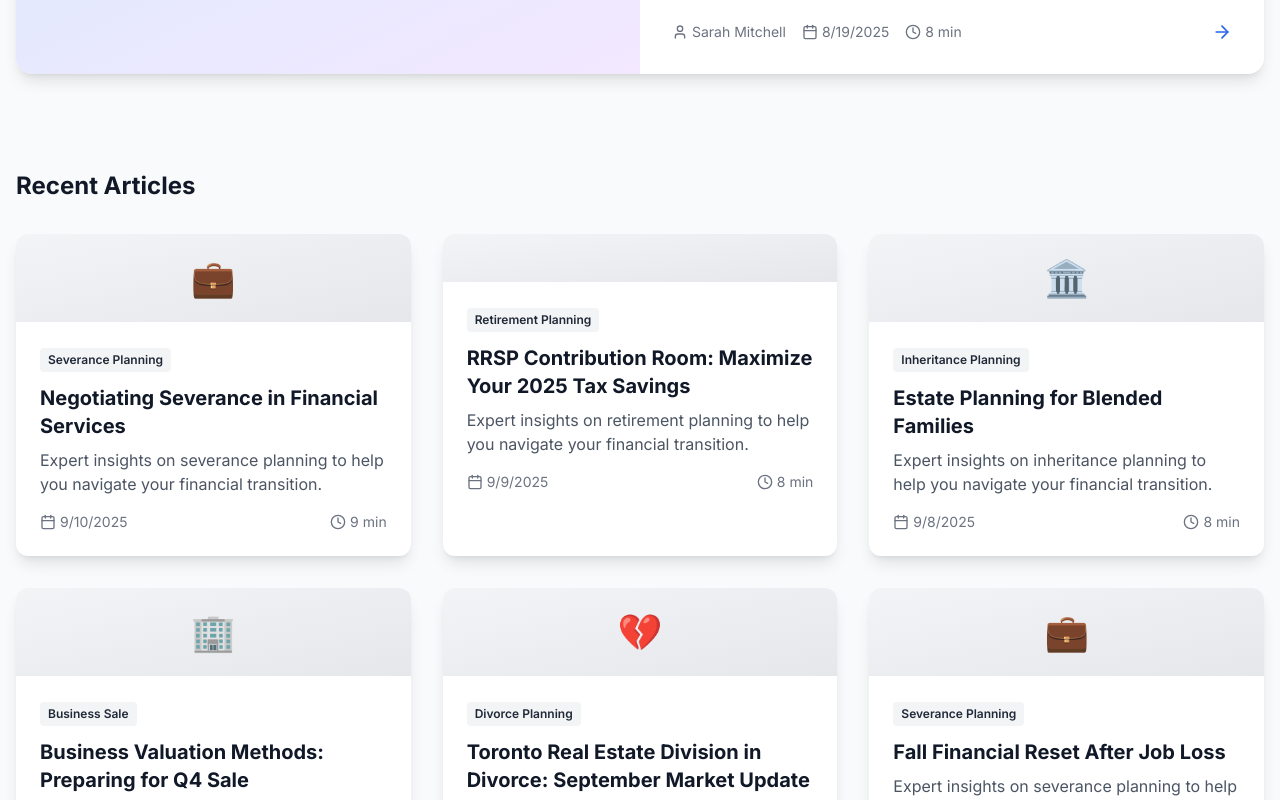
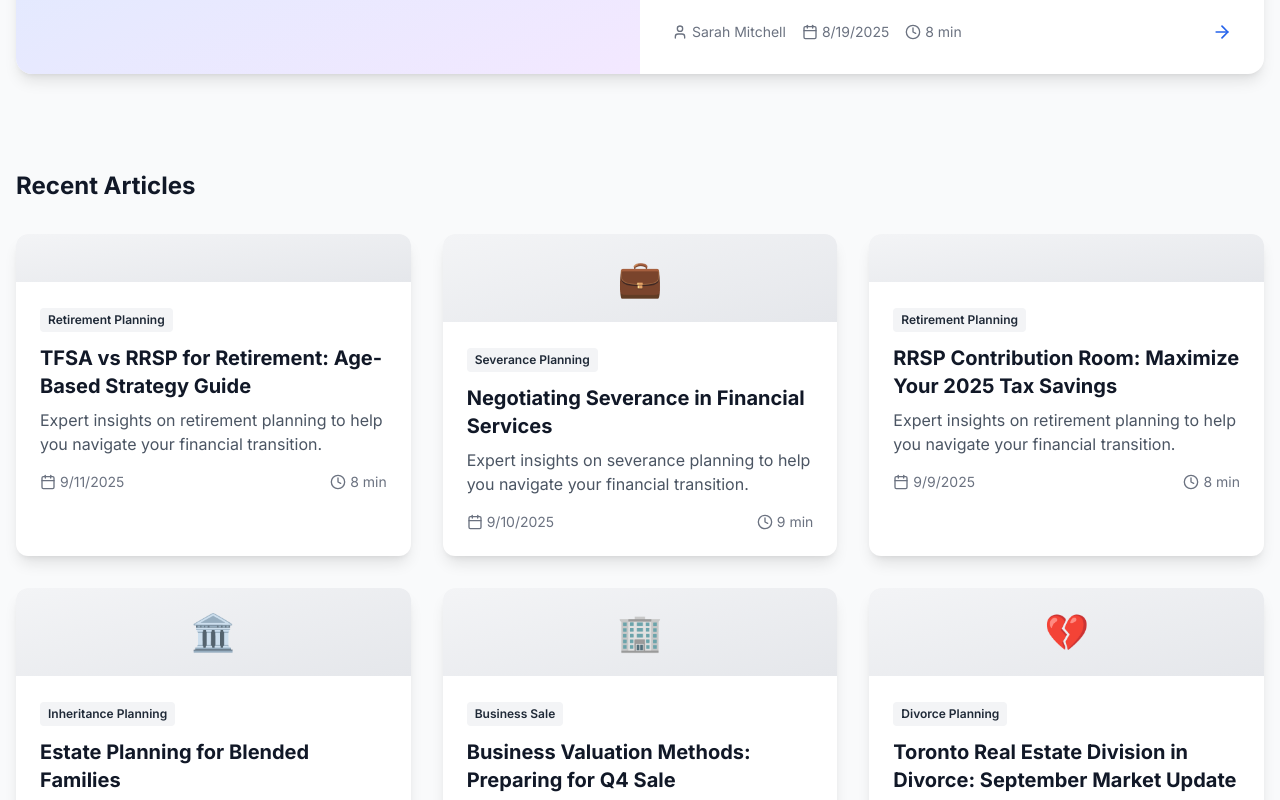
Before and after one commit to HustleHarder86/Investing, a Next.js app: page /blog in a window 1280 px wide. Shown: the part 737-1537 px from the top of the page. Built offline with nearby package versions, Linux system fonts and the light colour scheme; no server answers.

Commit message:
📚 Auto-publish scheduled blog post for 2025-09-11

```diff
--- a/content/blog-schedule.json
+++ b/content/blog-schedule.json
@@ -94,7 +94,7 @@
       "title": "TFSA vs RRSP for Retirement: Age-Based Strategy Guide",
       "category": "Retirement Planning",
       "author": "Jennifer Park",
-      "status": "pending"
+      "status": "published"
     },
     {
       "date": "2025-09-12",
--- a/src/app/blog/page.tsx
+++ b/src/app/blog/page.tsx
@@ -10,6 +10,18 @@ export const metadata: Metadata = {
 
 // Blog posts data - in production, this would come from a CMS or database
 const blogPosts = [
+  {
+    slug: 'tfsa-vs-rrsp-retirement-strategy',
+    title: 'TFSA vs RRSP for Retirement: Age-Based Strategy Guide',
+    excerpt: 'Expert insights on retirement planning to help you navigate your financial transition.',
+    author: 'Jennifer Park',
+    authorTitle: 'CPA, Tax Planning Expert',
+    date: '2025-09-11',
+    readTime: '8 min',
+    category: 'Retirement Planning',
+    categorySlug: 'general',
+    featured: false
+  },
   {
     slug: 'negotiating-severance-financial-services',
     title: 'Negotiating Severance in Financial Services',
```
Also changed, not shown: src/app/blog/tfsa-vs-rrsp-retirement-strategy/page.tsx (renamed from content/scheduled-posts/tfsa-vs-rrsp-retirement-strategy.tsx), 1 other file (tests, documents, lock files or other folders).
